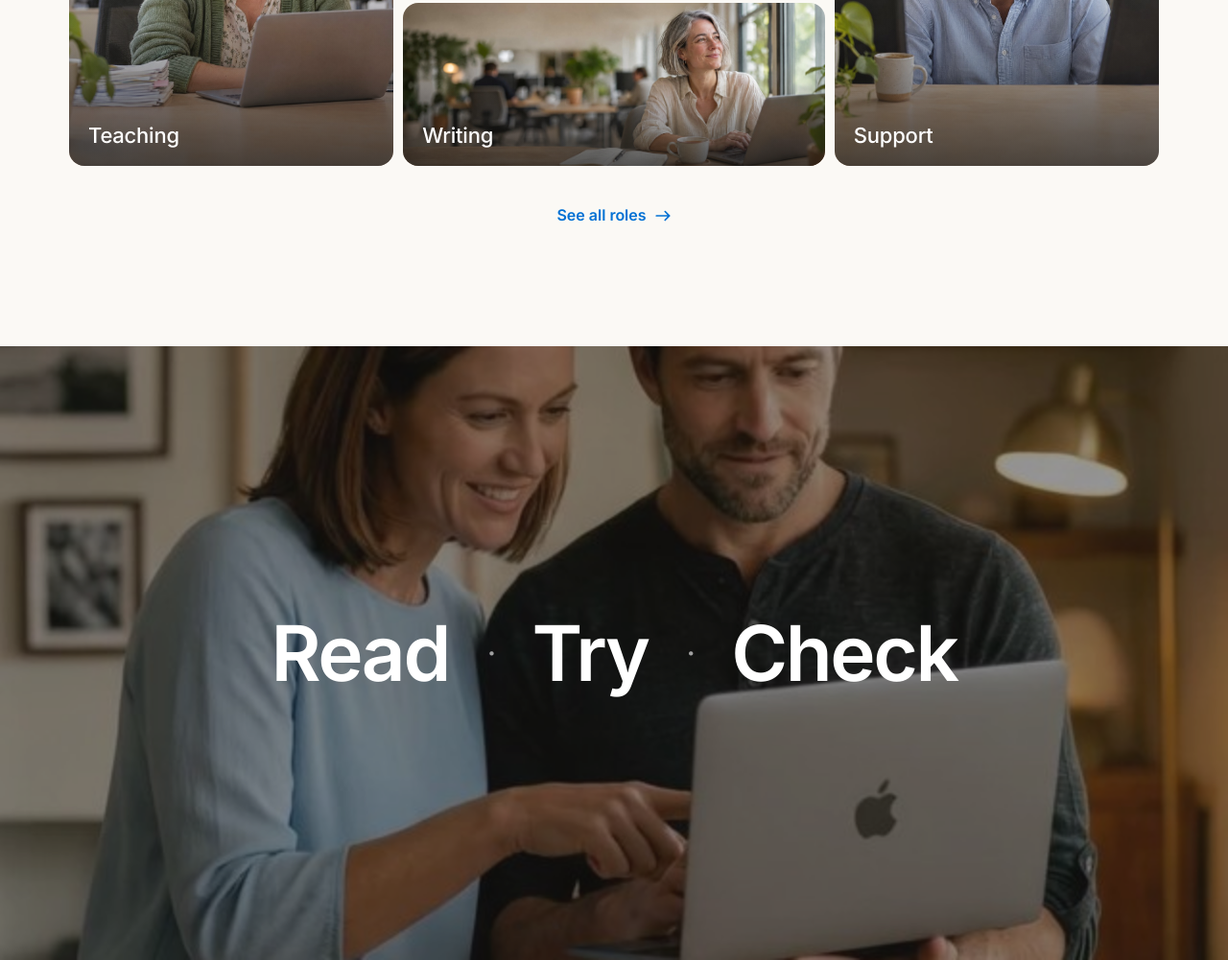
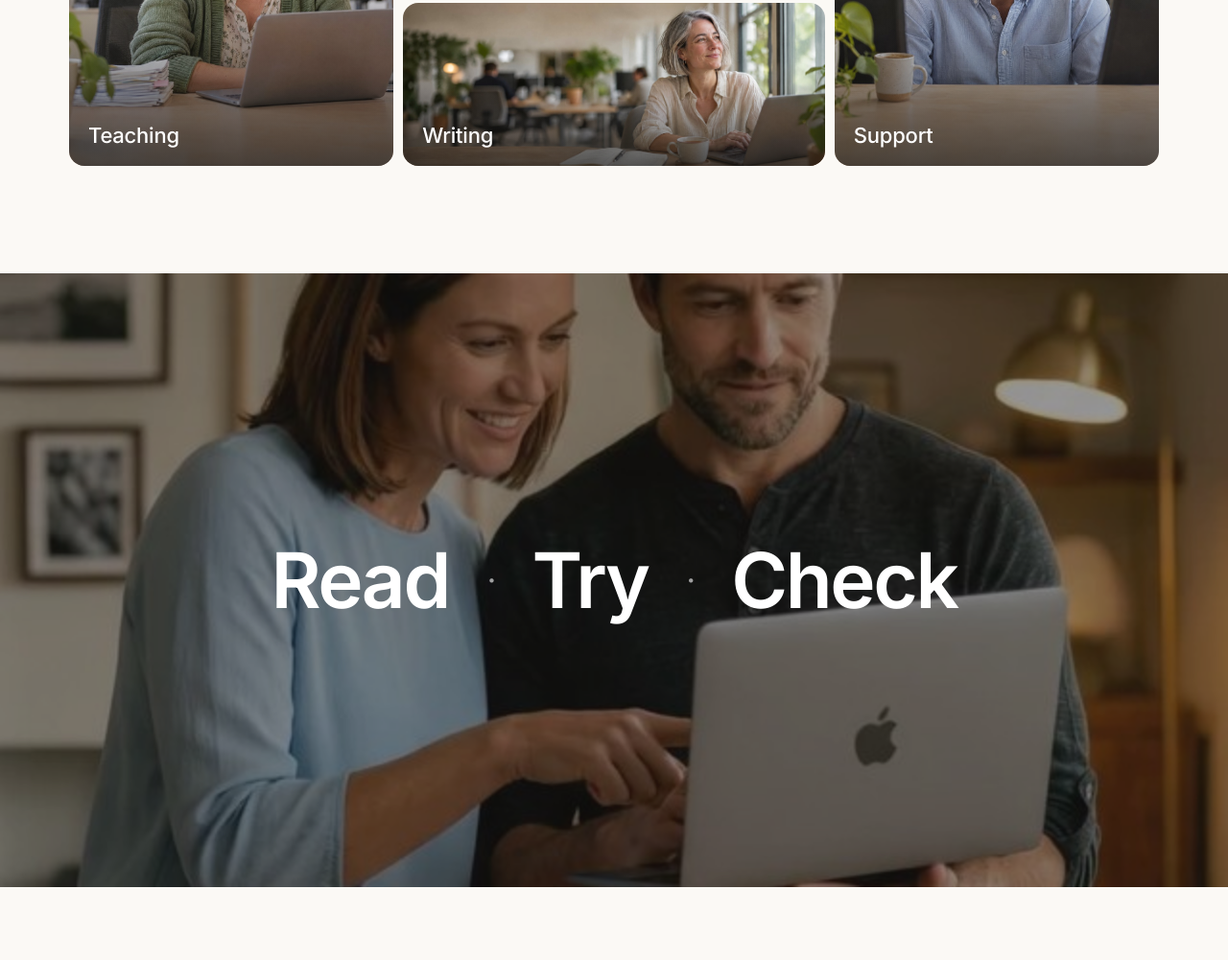
Before and after one commit to darhanan/jobescape-landing, a plain HTML site: page index.html in a window 1280 px wide. Shown: the part 2277-3278 px from the top of the page at 96% size. Drawn offline with Linux system fonts and the light colour scheme.

Commit message:
Remove the "See all roles" link under the role mosaic
Co-Authored-By: Claude Opus 5.5 <noreply@anthropic.com>

```diff
--- a/index.html
+++ b/index.html
@@ -107,7 +107,6 @@ Jobescape</a>
       <a class="tile-p t5" href="https://jobescape.me/claude-for/customer-support"><img src="images/role-support.jpg" alt="" width="1200" height="1200" loading="lazy"><b>Support</b></a>
       <a class="tile-p t6" href="https://jobescape.me/claude-for/writers"><img src="images/role-writing.jpg" alt="" width="2000" height="858" loading="lazy"><b>Writing</b></a>
     </div>
-    <p class="more"><a href="https://jobescape.me/claude-for">See all roles <svg class="i" aria-hidden="true" xmlns="http://www.w3.org/2000/svg" fill="none" viewBox="0 0 16 16"><path fill="currentColor" fill-rule="evenodd" d="M1.25 8A.75.75 0 0 1 2 7.25h10.19L9.47 4.53a.75.75 0 0 1 1.06-1.06l4 4a.75.75 0 0 1 0 1.06l-4 4a.75.75 0 1 1-1.06-1.06l2.72-2.72H2A.75.75 0 0 1 1.25 8" clip-rule="evenodd"/></svg></a></p>
   </div>
 </section>
 
```
